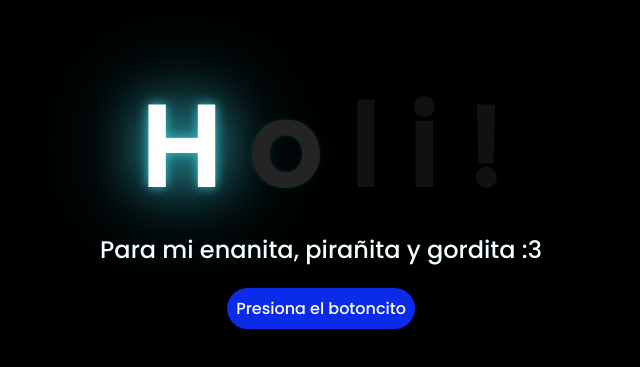
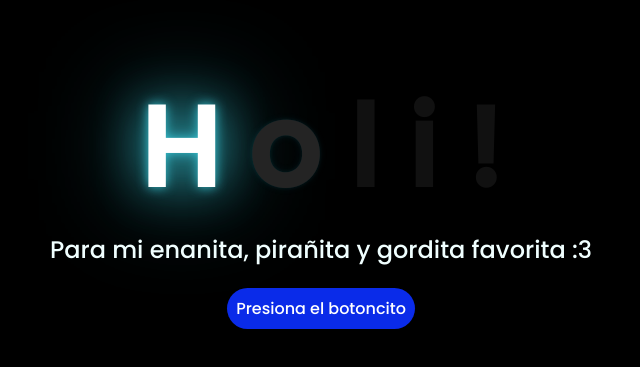
Before and after one commit to TB-TC/TB-TC.github.io, a plain HTML site: page index.html in a window 1280 px wide. Shown: the part 139-506 px from the top of the page, without its empty margins (327-967 px from the left). Drawn offline with Linux system fonts and the light colour scheme.

Commit message:
Update index.html

```diff
--- a/index.html
+++ b/index.html
@@ -19,7 +19,7 @@
         <span>!</span>
     </div>
     <div class="description">
-        <span>Para mi enanita, pirañita y gordita :3</span>
+        <span>Para mi enanita, pirañita y gordita favorita :3</span>
     </div>
     <div class="button">
         <button class="botones">
@@ -29,4 +29,5 @@
 
 </body>
 
+
 </html>
```
